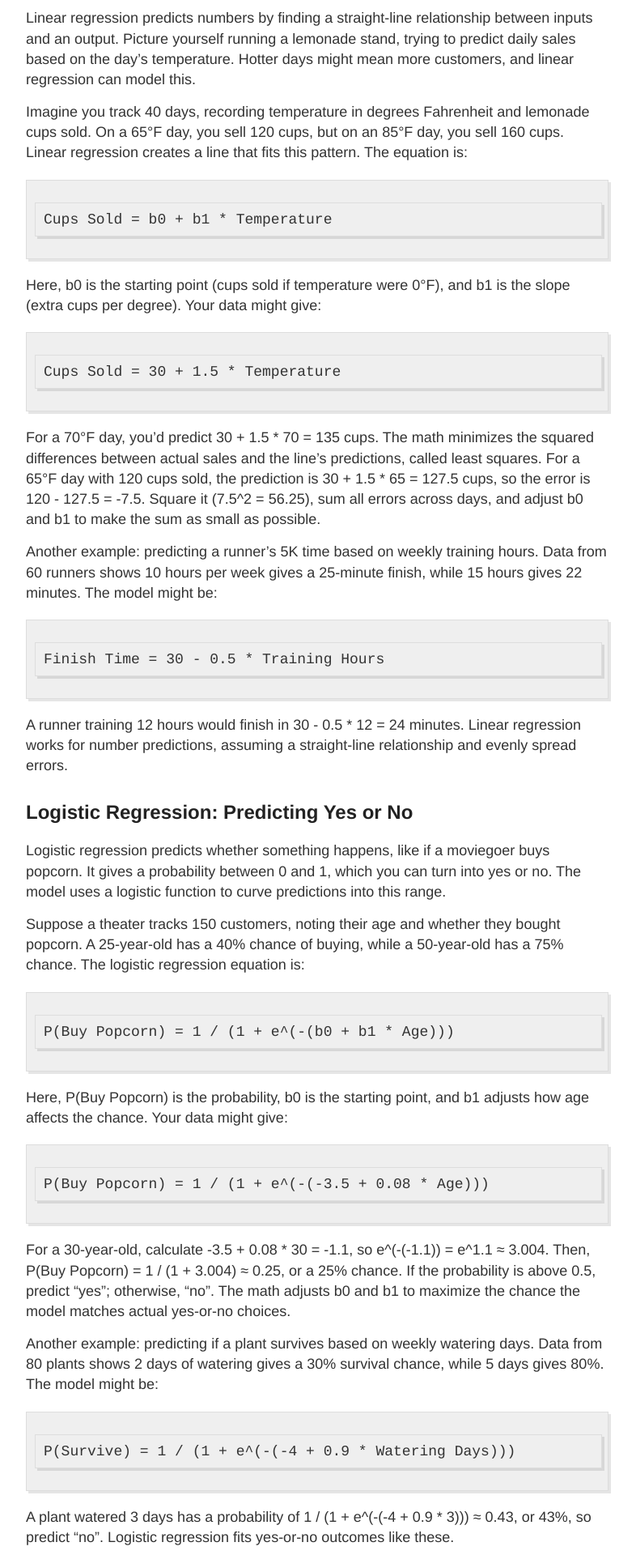
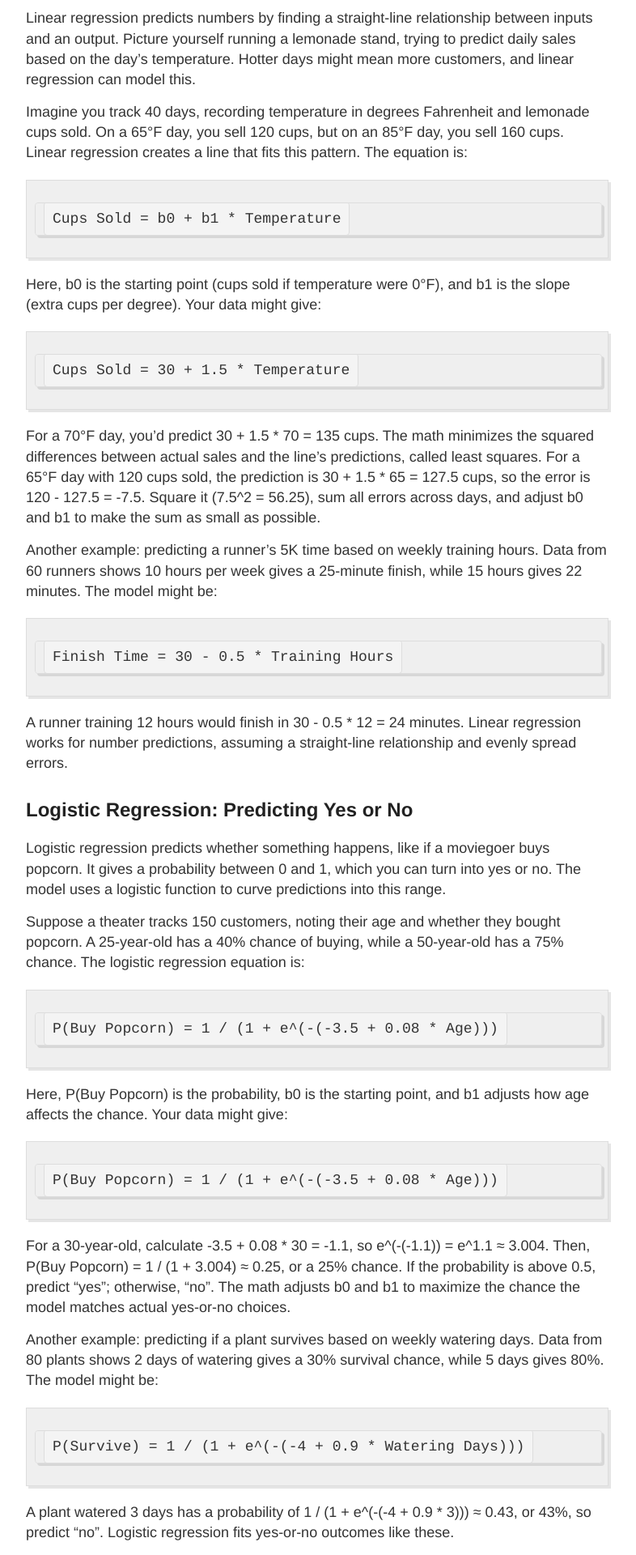
Before and after one commit to obtbe/obtbe.github.io, a Jekyll site: the page built from _posts/2022-12-15-linear-regression-logistic-regression.md, in a window 1280 px wide. Shown: the part 423-2343 px from the top of the page at 81% size, without its empty margins (248-1034 px from the left). Built offline with Jekyll 4.4.1, drawn with Linux system fonts in a browser that asks for light colours.

Commit message:
fixing code blocks layout on articles

````diff
--- a/_posts/2022-12-15-linear-regression-logistic-regression.md
+++ b/_posts/2022-12-15-linear-regression-logistic-regression.md
@@ -41,7 +41,7 @@ Logistic regression predicts whether something happens, like if a moviegoer buys
 Suppose a theater tracks 150 customers, noting their age and whether they bought popcorn. A 25-year-old has a 40% chance of buying, while a 50-year-old has a 75% chance. The logistic regression equation is:
 
 ```
-P(Buy Popcorn) = 1 / (1 + e^(-(b0 + b1 * Age)))
+P(Buy Popcorn) = 1 / (1 + e^(-(-3.5 + 0.08 * Age)))
 ```
 
 Here, P(Buy Popcorn) is the probability, b0 is the starting point, and b1 adjusts how age affects the chance. Your data might give:
--- a/style.scss
+++ b/style.scss
@@ -285,5 +285,25 @@ footer {
 
 // Settled on moving the import of syntax highlighting to the bottom of the CSS
 // ... Otherwise it really bloats up the top of the CSS file and makes it difficult to find the start
+
+/* Code block styling */
+pre, code {
+  background: #f4f4f4;
+  padding: 10px;
+  overflow-x: auto;
+  font-family: "Courier New", Courier, monospace;
+  border: 1px solid #ddd;
+  border-radius: 4px;
+  line-height: 1.4;
+  margin: 15px 0;
+}
+
+/* Ensure inline code within paragraphs looks consistent */
+p code {
+  padding: 2px 4px;
+  background: #f0f0f0;
+  border: 1px solid #ddd;
+  border-radius: 3px;
+}
 @import "highlights";
 @import "svg-icons";
````
Also changed, not shown: 2 other files.
